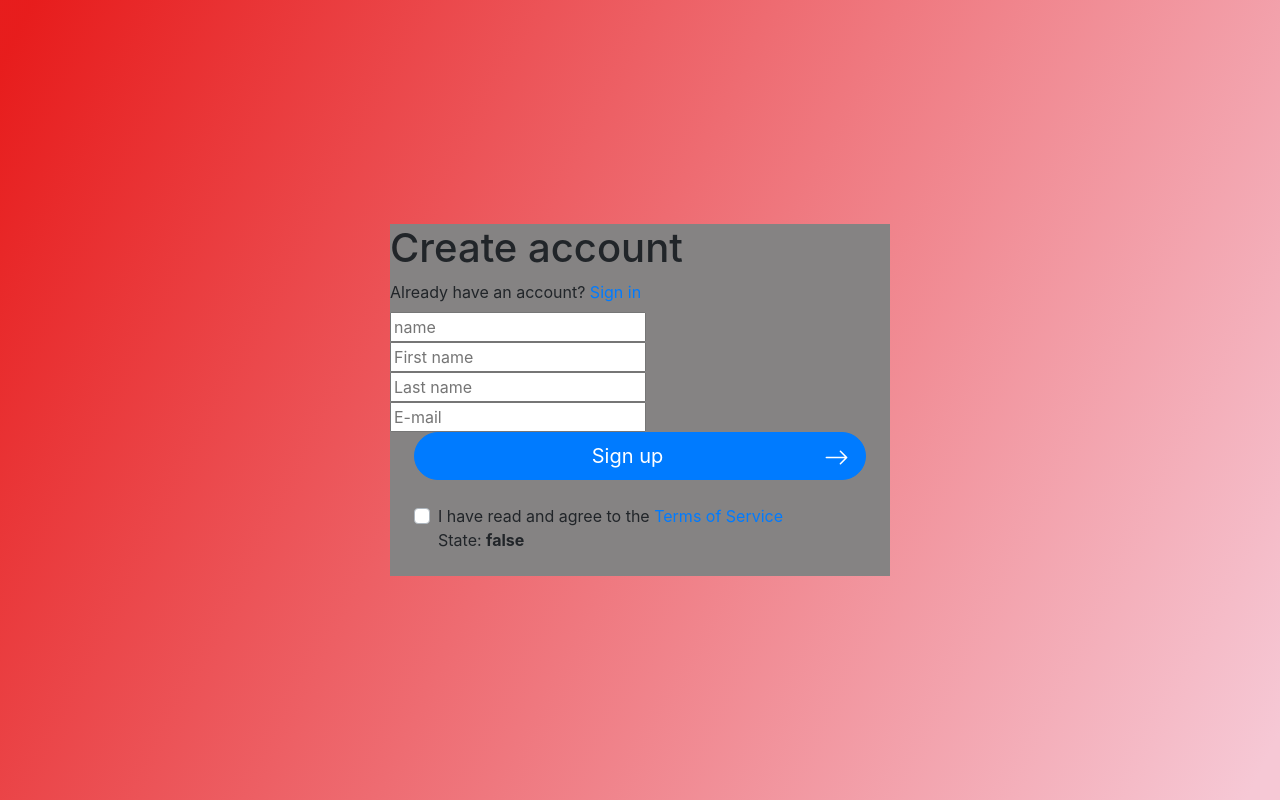
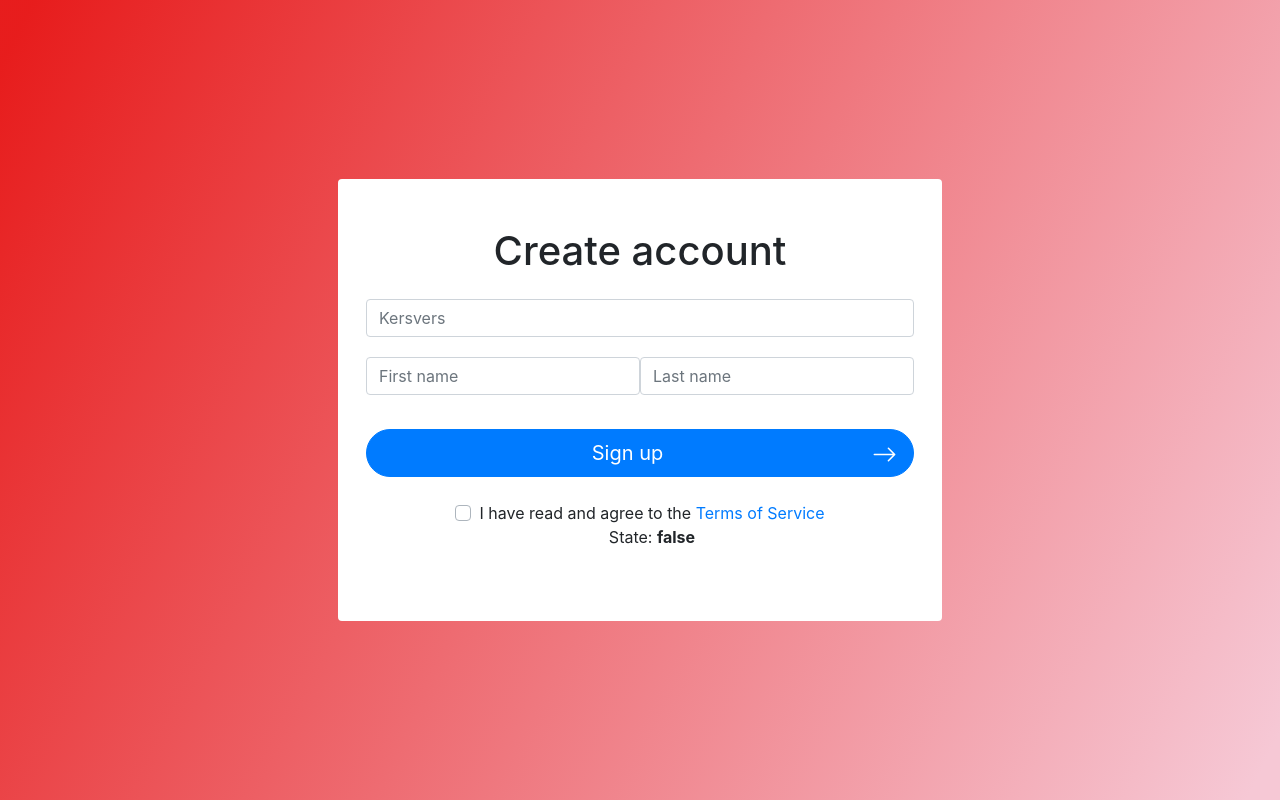
Before and after one commit to macielsevilha/10ProjetosHtmlCss, a Vue app in the folder projeto 06/: page / in a window 1280 px wide. Built offline with nearby package versions, Linux system fonts and the light colour scheme.

Commit message:
add o fundo e input

```diff
--- a/projeto 06/src/components/DisplayButton.vue
+++ b/projeto 06/src/components/DisplayButton.vue
@@ -1,6 +1,6 @@
 <template>
   <div class="d-flex justify-content-center">
-    <b-button class=""  pill size="lg" block variant="primary mx-4 py-[10px]">Sign up
+    <b-button pill size="lg" block variant="primary mx-4 py-[10px]">Sign up
       <b-icon class="float-right mt-1 font-weight-bold" icon="arrow-right" scale="1" variant="white"></b-icon>
     </b-button>
   </div>
--- a/projeto 06/src/components/DisplayLogin.vue
+++ b/projeto 06/src/components/DisplayLogin.vue
@@ -1,12 +1,15 @@
 <template>
-  <div class="login">
+  <div class="text-center bg-white py-5 px-1 rounded" >
     <h1>Create account</h1>
-    <form action="">
-      <label for="">Already have an account? <a href="">Sign in</a></label>
-      <input type="text" name="" placeholder="name" />
-      <input type="text" name="" placeholder="First name" />
-      <input type="text" name="" placeholder="Last name" />
-      <input type="text" name="" placeholder="E-mail" />
+    <div class="my-4 mx-4">
+      <b-form>
+        <b-form-input placeholder="Kersvers" :formatter="formatter"/>
+        <div class="d-flex">
+          <b-form-input placeholder="First name" />
+          <b-form-input placeholder="Last name" />
+        </div>
+      </b-form>
+    </div>
     <div class="button">
       <display-button-vue />
     </div>
@@ -19,7 +22,7 @@
         </div>
       </b-form-checkbox>
     </div>
-    </form>
+
   </div>
 </template>
 
@@ -40,8 +43,12 @@ export default {
 
 <style>
 .login {
-  background: rgb(133, 131, 131);
+  background: white;
 
   width: 500px;
+
+}
+form input {
+  margin: 10px 0px;
 }
 </style>
```
Lines whose indentation alone changed are shown as unchanged.
